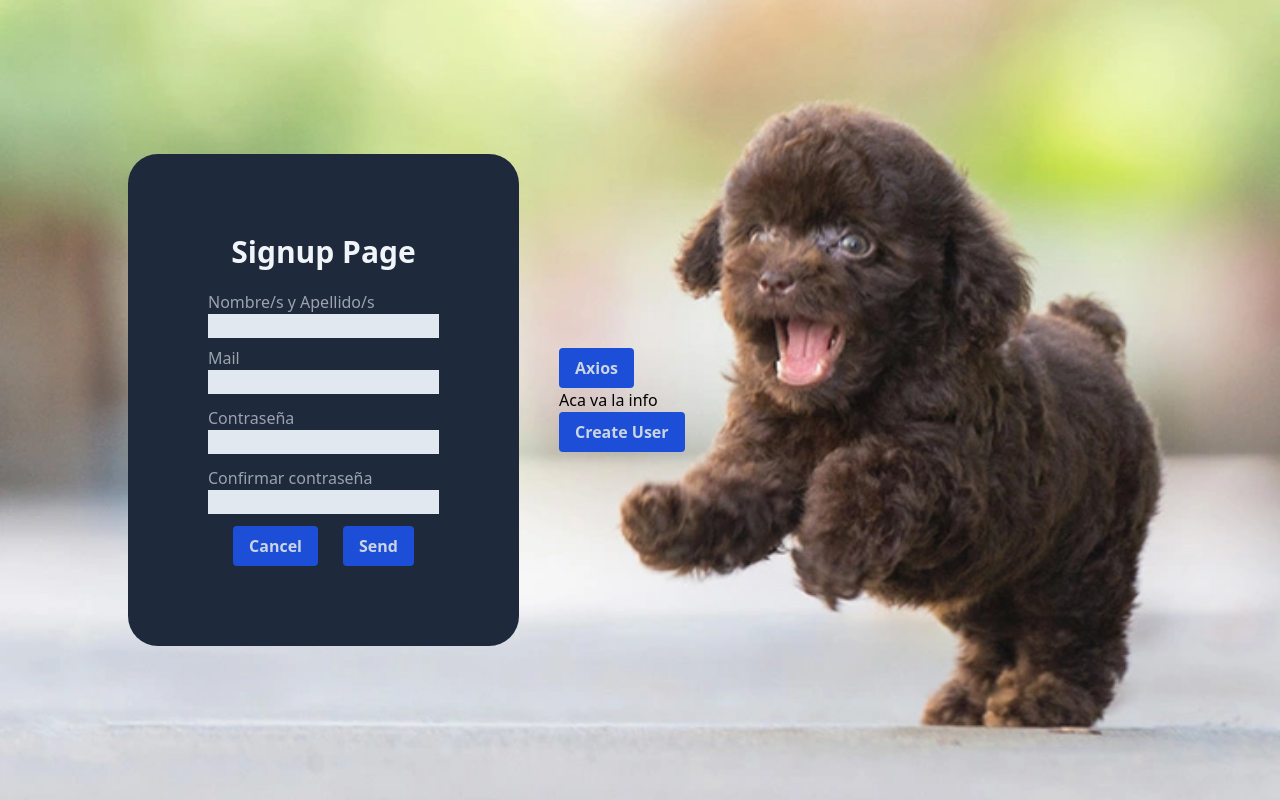
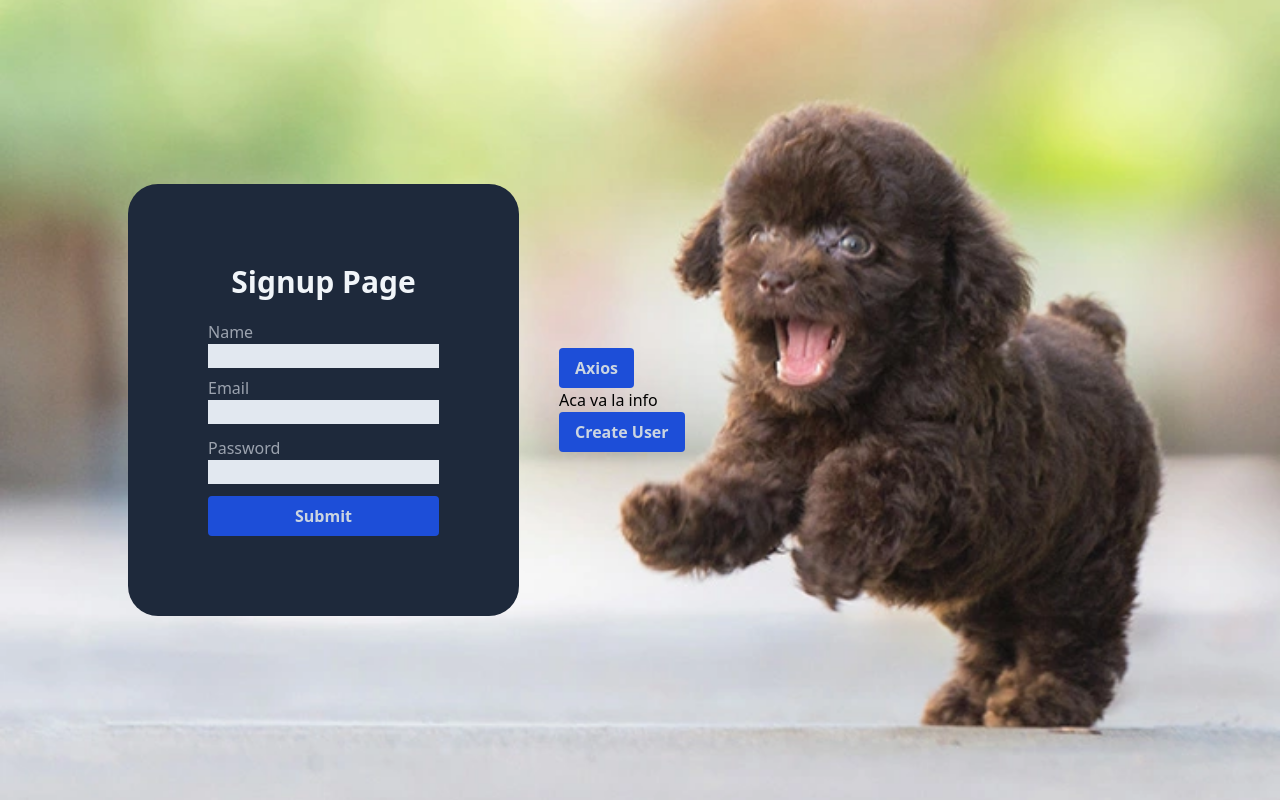
Before and after one commit to Benzagon/ChatApp, a Next.js app: page /signup in a window 1280 px wide. Built offline with nearby package versions, Linux system fonts and the light colour scheme.

Commit message:
feat: signup form connected with express

```diff
--- a/src/pages/signup.tsx
+++ b/src/pages/signup.tsx
@@ -1,7 +1,8 @@
 import { ButtonStructure } from "@/components/button";
 import { Title, Subtitle } from "@/components/header-subheader";
 import axios from "axios";
-import { error } from "console";
+import { useState } from "react";
+import Link from "next/link";
 
 const signup: React.FC = () => {
     const buttonHandler = () => {
@@ -29,19 +30,52 @@ const signup: React.FC = () => {
       .catch(error => console.error(error));
     };
 
+    const [formData, setFormData] = useState({
+      name: "",
+      email: "",
+      password: ""
+    });
+
+    const handleInput = (e: any) => {
+      const fieldName = e.target.name;
+      const fieldValue = e.target.value;
+
+      setFormData((prevState) => ({
+        ...prevState,
+        [fieldName]: fieldValue
+      }));
+    }
+
+    const submitForm = (e: any) => {
+      // We don't want the page to refresh
+      // e.preventDefault()
+
+      signupHandler(formData.name, formData.email, formData.password)
+      setFormData({
+        name: "",
+        email: "",
+        password: ""
+      })
+    }
+
     return (
       <div className="flex bg-fixed min-h-screen bg-center bg-cover bg-no-repeat items-center bg-[url(../../public/blackDog.jpg)]">
         <div className="flex flex-col bg-slate-800 px-20 py-20 rounded-[30px] ml-32 mr-10">
           <Title title="Signup Page"/>
-          <Subtitle subtitle="Nombre/s y Apellido/s"/>
-          <input type="text" className="bg-slate-200 mb-2"></input>
-          <Subtitle subtitle="Mail"/>
-          <input type="text" className="bg-slate-200 mb-3"></input>
-          <Subtitle subtitle="Contraseña"/>
-          <input type="text" className="bg-slate-200 mb-3"></input>
-          <Subtitle subtitle="Confirmar contraseña"/>
-          <input type="text" className="bg-slate-200"></input>
-          <ButtonStructure label={["Cancel", "Send"]} link={["/", "/main"]} gap="gap-3" ></ButtonStructure>
+          <form onSubmit={submitForm} method="post">
+            <div className="grid">
+              <Subtitle subtitle="Name"/>
+              <input type="text" onChange={handleInput} id="name" name="name" className="bg-slate-200 mb-2"></input>
+              <Subtitle subtitle="Email"/>
+              <input type="text" onChange={handleInput} id="email" name="email" className="bg-slate-200 mb-3"></input>
+              <Subtitle subtitle="Password"/>
+              <input type="text" onChange={handleInput} id="password" name="password" className="bg-slate-200 mb-3"></input>
+              <button type="submit" className="text-slate-300 font-bold py-2 px-4 rounded bg-blue-700 hover:bg-blue-800 transition duration-100">Submit</button>
+              {/* <Subtitle subtitle="Confirmar contraseña"/>
+              <input type="text" className="bg-slate-200"></input> */}
+            </div>
+          </form>
+          {/* <ButtonStructure label={["Cancel", "Send"]} link={["/", "/main"]} gap="gap-3" ></ButtonStructure> */}
         </div>
 
         <div>
```
